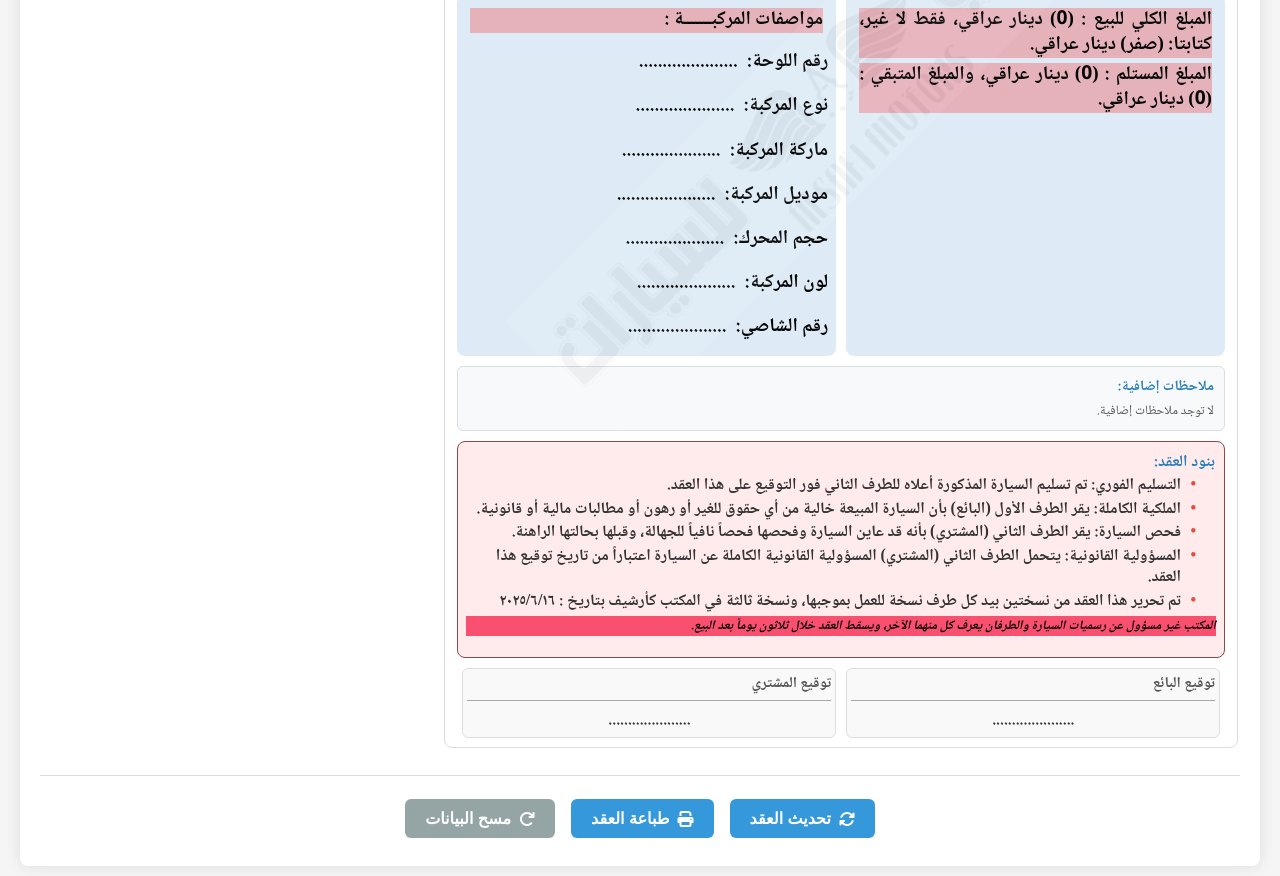
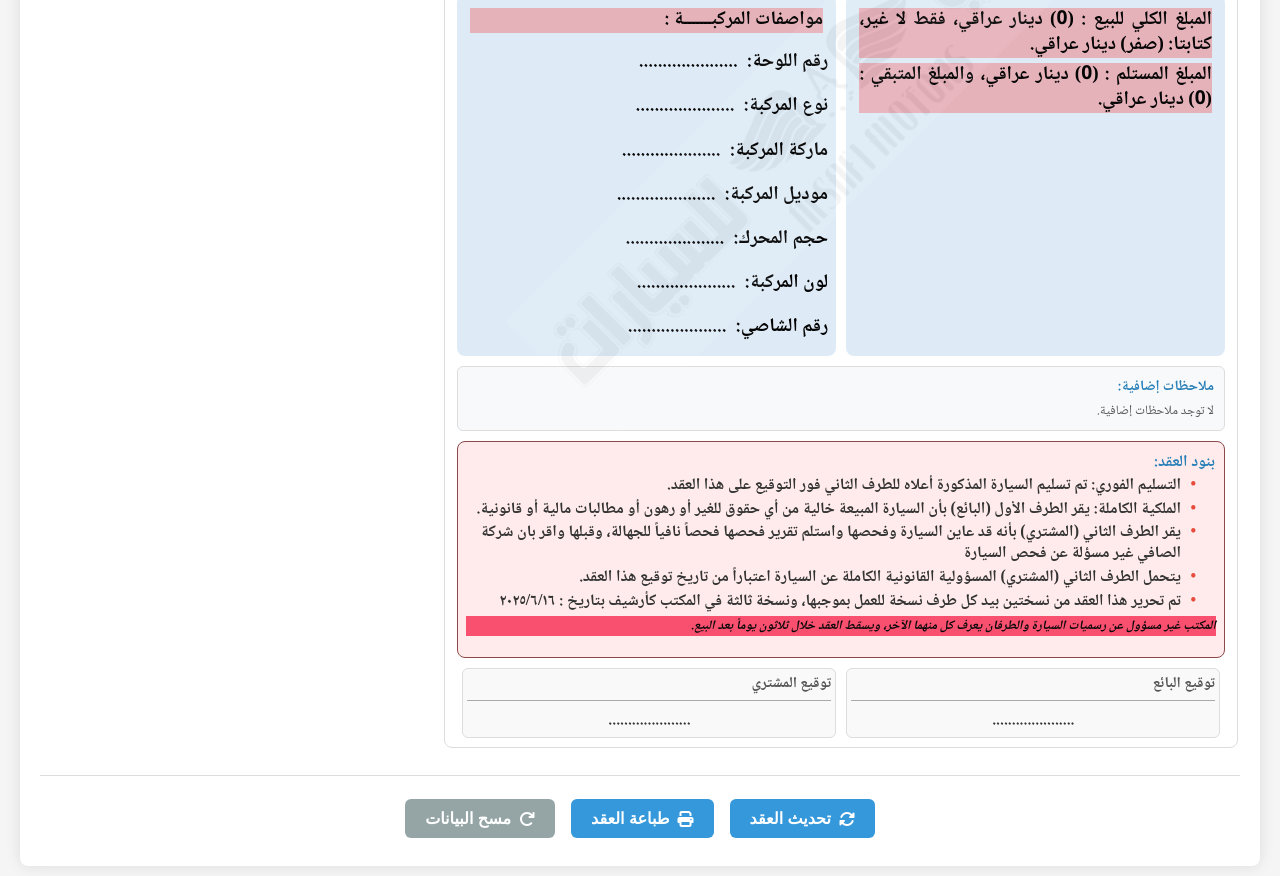
Before and after one commit to AhmedAlbremani/ayobcon, a plain HTML site: page index.html in a window 1280 px wide. Shown: the part 2554-3430 px from the top of the page. Drawn offline with Linux system fonts and the light colour scheme.

Commit message:
Update index.html

```diff
--- a/index.html
+++ b/index.html
@@ -232,8 +232,8 @@
                         <ul>
                             <li>التسليم الفوري: تم تسليم السيارة المذكورة أعلاه للطرف الثاني فور التوقيع على هذا العقد.</li>
                             <li>الملكية الكاملة: يقر الطرف الأول (البائع) بأن السيارة المبيعة خالية من أي حقوق للغير أو رهون أو مطالبات مالية أو قانونية.</li>
-                            <li>فحص السيارة: يقر الطرف الثاني (المشتري) بأنه قد عاين السيارة وفحصها فحصاً نافياً للجهالة، وقبلها بحالتها الراهنة.</li>
-                            <li>المسؤولية القانونية: يتحمل الطرف الثاني (المشتري) المسؤولية القانونية الكاملة عن السيارة اعتباراً من تاريخ توقيع هذا العقد.</li>
+                            <li> يقر الطرف الثاني (المشتري) بأنه قد عاين السيارة وفحصها واستلم تقرير فحصها فحصاً نافياً للجهالة، وقبلها واقر بان شركة الصافي غير مسؤلة عن فحص السيارة  </li>
+                            <li> يتحمل الطرف الثاني (المشتري) المسؤولية القانونية الكاملة عن السيارة اعتباراً من تاريخ توقيع هذا العقد.</li>
                             <li> تم تحرير هذا العقد من نسختين بيد كل طرف نسخة للعمل بموجبها، ونسخة ثالثة في المكتب كأرشيف بتاريخ : <span id="contractDateText">/ /</span></li>
                         </ul>
                         <p class="disclaimer">المكتب غير مسؤول عن رسميات السيارة والطرفان يعرف كل منهما الآخر، ويسقط العقد خلال ثلاثون يوماً بعد البيع.</p>
```
